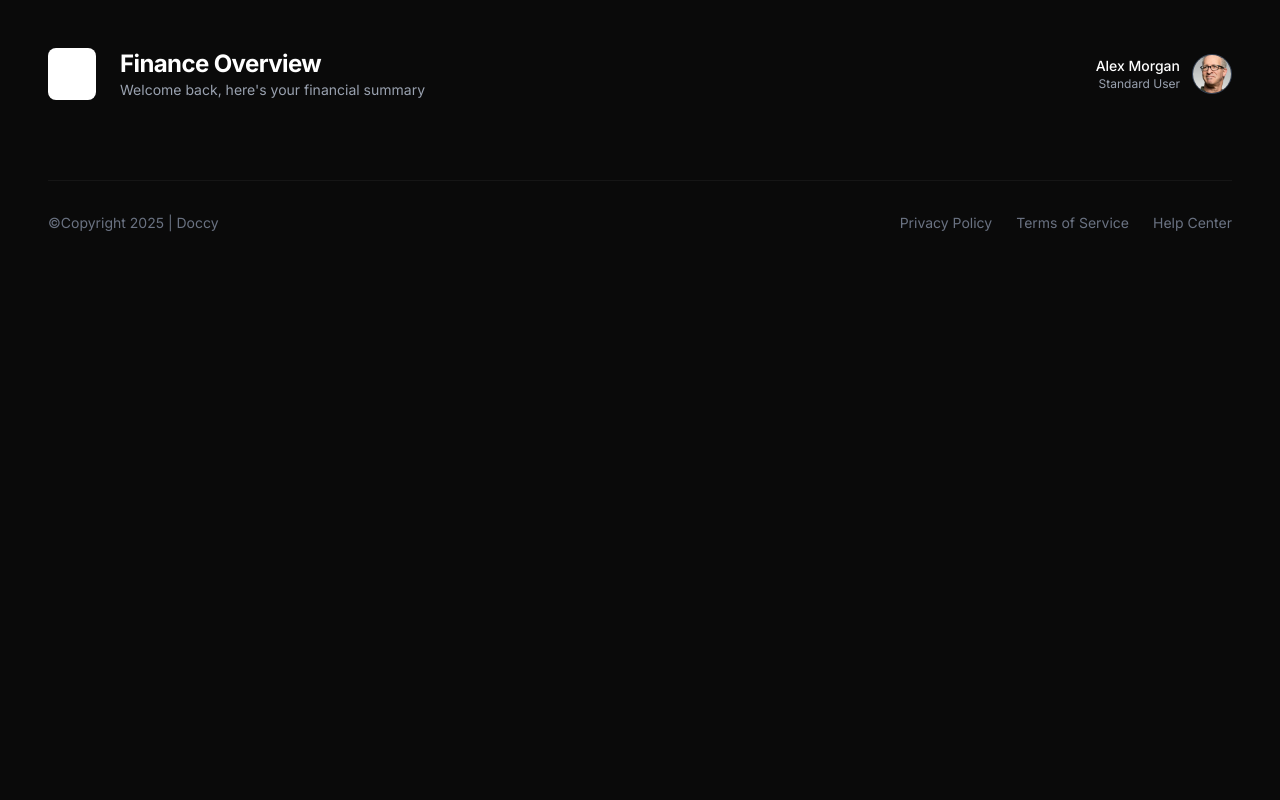
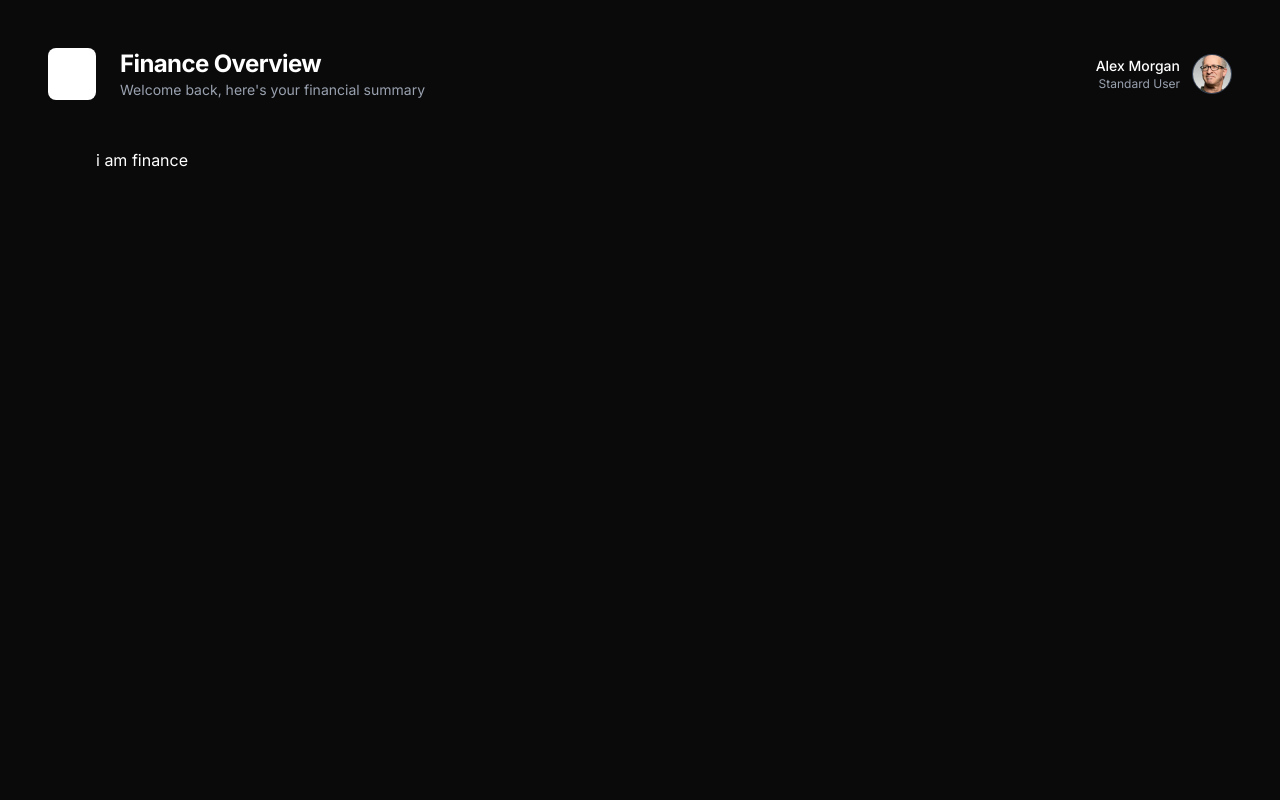
Before and after one commit to ddamiankowalski/doccy, an Angular app in the folder apps/ui/: page / in a window 1280 px wide. Shown: the top 800 px of the page. Built offline with nearby package versions, Linux system fonts and the light colour scheme.

Commit message:
added finance route

```diff
--- /dev/null
+++ b/apps/ui/src/app/routes/finance/finance.ts
@@ -0,0 +1,11 @@
+import { ChangeDetectionStrategy, Component } from '@angular/core';
+
+@Component({
+  selector: 'dc-dashboard',
+  host: {
+    class: 'block p-12 min-h-screen text-white',
+  },
+  template: `i am finance`,
+  changeDetection: ChangeDetectionStrategy.OnPush,
+})
+export class Finance {}
```
Also changed, not shown: apps/ui/src/app/app.routes.ts (+7 -0 lines).
